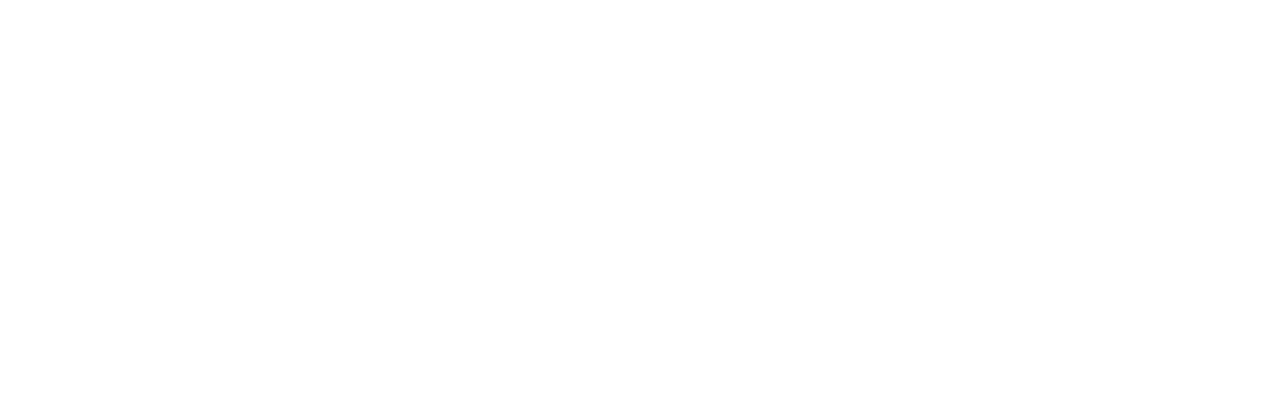
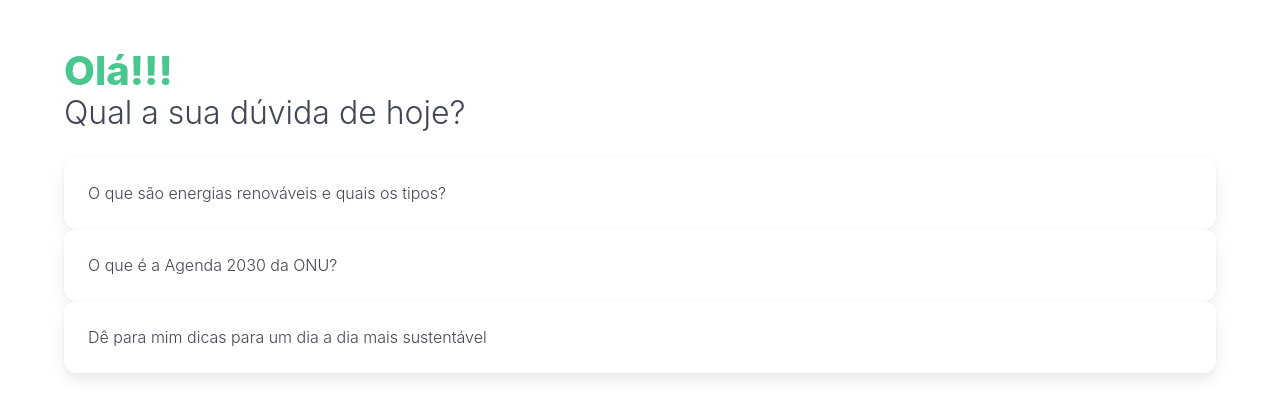
Before and after one commit to sarahsoaressilva/gaiabot, a Django app: page / in a window 1280 px wide. Before the commit the part shown is empty. Shown: the top 420 px of the page. Run offline with Django 5.2, Linux system fonts and the light colour scheme.

Commit message:
[New] Inicia template

```diff
--- a/chat/templates/chat.html
+++ b/chat/templates/chat.html
@@ -4,8 +4,47 @@
     <meta charset="UTF-8">
     <meta name="viewport" content="width=device-width, initial-scale=1.0">
     <title> Gaiabot | Home </title>
+    <link rel="stylesheet" href="https://cdn.jsdelivr.net/npm/bulma@1.0.4/css/bulma.min.css">
 </head>
 <body>
+    <section class="section">
+        <div class="container">
 
+        <!-- Header -->
+          <h1 class="title is-2 has-text-success"> Olá!!! </h1>
+          <p class="subtitle is-3 has-text-weight-light"> Qual a sua dúvida de hoje? </p>
+
+
+        <!-- Suggestion List -->
+        <ul class="suggestion-list">
+            <li>
+                <div class="card">
+                    <div class="card-content">
+                    <div class="content">
+                        <p class="has-text-weight-light"> O que são energias renováveis e quais os tipos? </p>
+                    </div>
+                    </div>
+                </div>
+            </li>
+            <li>
+                <div class="card">
+                    <div class="card-content">
+                    <div class="content">
+                        <p class="has-text-weight-light"> O que é a Agenda 2030 da ONU? </p>                      </div>
+                    </div>
+                </div>
+            </li>
+            <li>
+                <div class="card">
+                    <div class="card-content">
+                    <div class="content">
+                        <p class="has-text-weight-light"> Dê para mim dicas para um dia a dia mais sustentável </p>                  </div>
+                    </div>
+                </div>
+            </li>
+        </ul>
+
+        </div> <!-- End Container -->
+      </section> <!-- End Section -->
 </body>
 </html>
```
